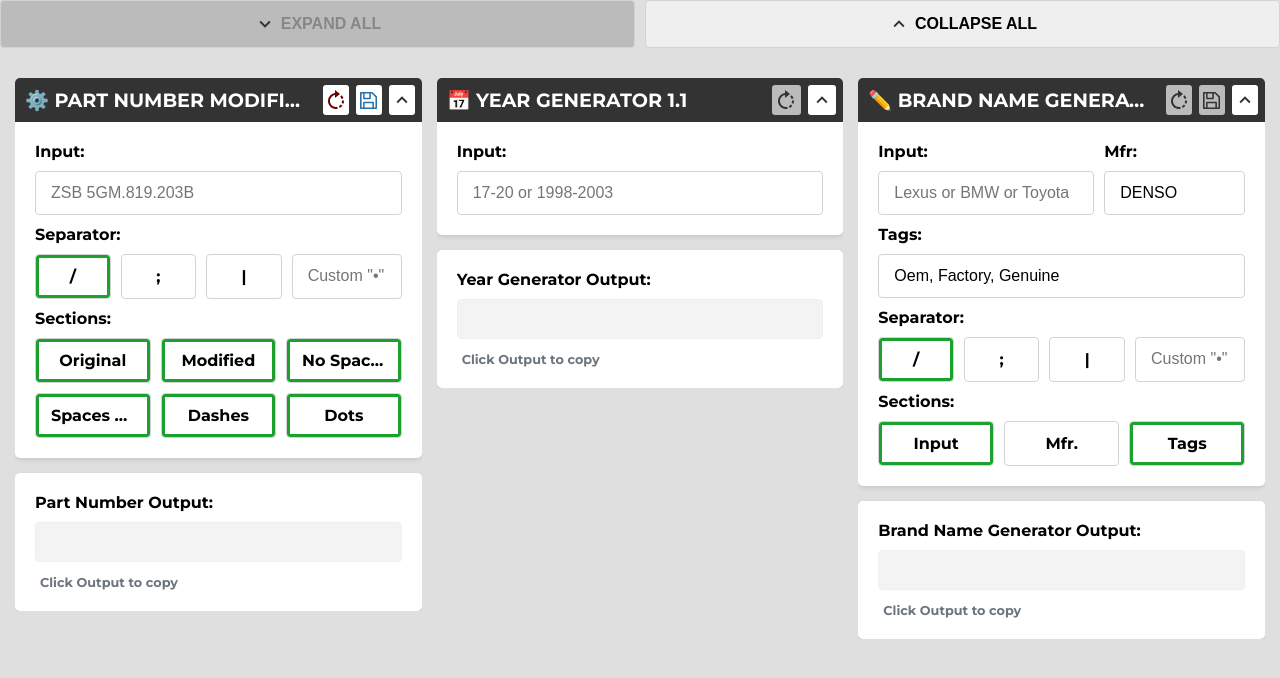
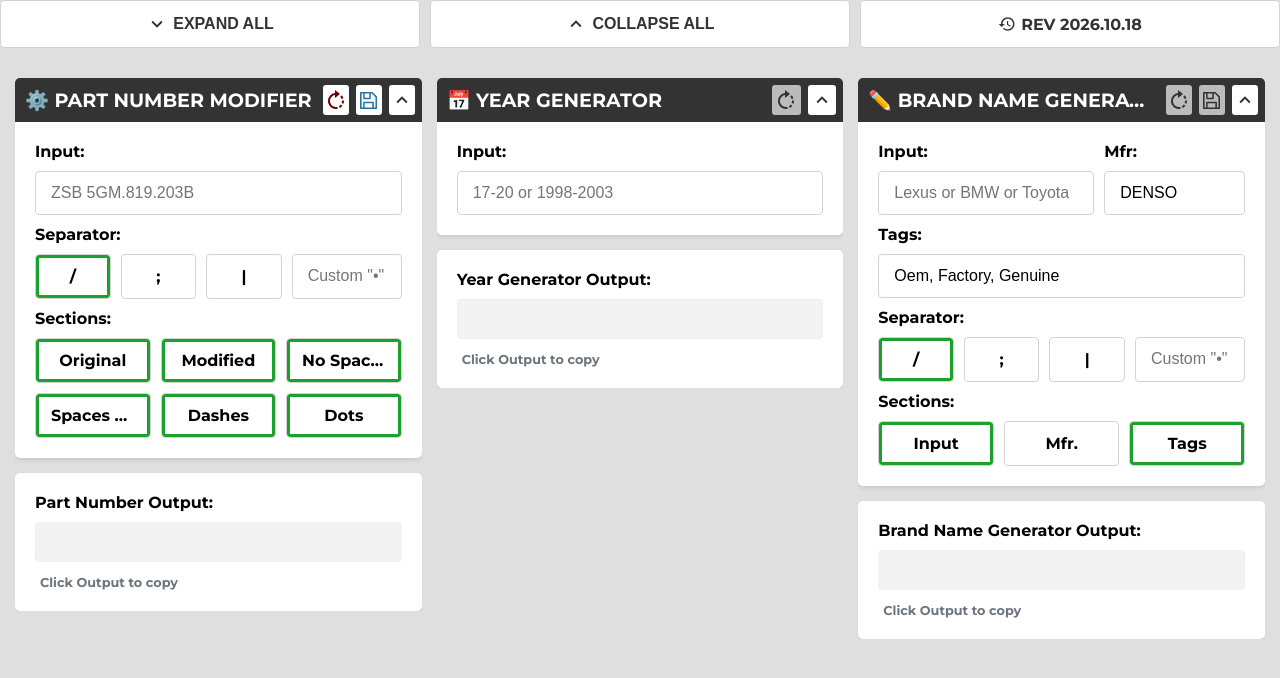
Before and after one commit to ISSac25E/EbayTool, a plain HTML site: page index.html in a window 1280 px wide. Drawn offline with Linux system fonts and the light colour scheme.

Commit message:
add revision note

```diff
--- a/index.html
+++ b/index.html
@@ -3,7 +3,7 @@
 <head>
   <meta charset="UTF-8">
   <meta name="viewport" content="width=device-width, initial-scale=1.0">
-  <title>Part Number Modifier 1.1 + Year Generator 1.1 + Brand Name Generator 1.0</title>
+  <title>Listing Suite</title>
   <link rel="stylesheet" href="styles.css">
 </head>
 <body>
@@ -20,11 +20,17 @@
     </svg>
     Collapse All
   </button>
+  <a id="version-link" href="https://github.com/ISSac25E/EbayTool/commits/main" target="_blank" rel="noopener noreferrer" aria-label="View revision history on GitHub" title="View revision history on GitHub">
+    <svg width="18" height="18" viewBox="0 0 24 24" fill="none" aria-hidden="true" focusable="false">
+      <path d="M13 3c-4.97 0-9 4.03-9 9H1l3.89 3.89.07.14L9 12H6c0-3.87 3.13-7 7-7s7 3.13 7 7-3.13 7-7 7c-1.93 0-3.68-.79-4.94-2.06l-1.42 1.42C8.27 19.99 10.51 21 13 21c4.97 0 9-4.03 9-9s-4.03-9-9-9zm-1 5v5l4.28 2.54.72-1.21-3.5-2.08V8H12z" fill="#0D0D0D"></path>
+    </svg>
+    <span>Rev 2026.10.18</span>
+  </a>
 </div>
 <div class="container">
   <div>
     <span class="header">
-      <h1>⚙️ Part Number Modifier 1.3</h1>
+      <h1>⚙️ Part Number Modifier</h1>
       <button disabled class="btn-reset" id="reset01" type="button" onclick="resetForm1()">
         <svg width="24" height="24" viewBox="0 0 24 24" xmlns="http://www.w3.org/2000/svg"><path d="M16.243 17.242a6.04 6.04 0 0 1-1.37 1.028l.961 1.754a8.068 8.068 0 0 0 2.569-2.225l-1.6-1.201a5.938 5.938 0 0 1-.56.645zm1.743-4.671a5.975 5.975 0 0 1-.362 2.528l1.873.7a7.977 7.977 0 0 0 .483-3.371l-1.994.142zm1.512-2.368a8.048 8.048 0 0 0-1.841-2.859l-1.414 1.414a6.071 6.071 0 0 1 1.382 2.146l1.873-.7zm-8.128 8.763c-.047-.004-.094-.015-.141-.021a6.7 6.7 0 0 1-.468-.075 5.924 5.924 0 0 1-2.421-1.123 5.954 5.954 0 0 1-.583-.506 6.139 6.139 0 0 1-.516-.597 5.909 5.909 0 0 1-.891-1.634 6.086 6.086 0 0 1-.247-.902c-.008-.044-.012-.088-.02-.131A6.332 6.332 0 0 1 6 13.003v-.002c0-1.604.624-3.109 1.757-4.243a5.944 5.944 0 0 1 3.242-1.669v2.912L16 6l-5-4v3.069a7.917 7.917 0 0 0-4.656 2.276A7.936 7.936 0 0 0 4.001 13v.009c0 .253.014.504.037.753.007.076.021.149.029.227.021.172.044.345.076.516.02.1.044.196.067.295.032.142.065.284.105.423.032.112.07.223.107.333.026.079.047.159.076.237l.008-.003a7.948 7.948 0 0 0 1.095 1.996l-.007.004c.021.028.049.052.07.081.212.272.433.538.681.785a8.236 8.236 0 0 0 .965.816 8.073 8.073 0 0 0 .82.529l.028.02.001-.001a7.876 7.876 0 0 0 2.136.795l-.001.004.052.009c.201.043.405.071.61.098.069.009.139.023.207.029a8.038 8.038 0 0 0 2.532-.137l-.424-1.955a6.11 6.11 0 0 1-1.904.101z"/></svg>
       </button>
@@ -94,7 +100,7 @@
 
   <div>
     <span class="header">
-      <h1>📅 Year Generator 1.1</h1>
+      <h1>📅 Year Generator</h1>
       <button disabled class="btn-reset" id="reset02" type="button" onclick="resetForm2()">
        <svg width="24" height="24" viewBox="0 0 24 24" xmlns="http://www.w3.org/2000/svg"><path d="M16.243 17.242a6.04 6.04 0 0 1-1.37 1.028l.961 1.754a8.068 8.068 0 0 0 2.569-2.225l-1.6-1.201a5.938 5.938 0 0 1-.56.645zm1.743-4.671a5.975 5.975 0 0 1-.362 2.528l1.873.7a7.977 7.977 0 0 0 .483-3.371l-1.994.142zm1.512-2.368a8.048 8.048 0 0 0-1.841-2.859l-1.414 1.414a6.071 6.071 0 0 1 1.382 2.146l1.873-.7zm-8.128 8.763c-.047-.004-.094-.015-.141-.021a6.7 6.7 0 0 1-.468-.075 5.924 5.924 0 0 1-2.421-1.123 5.954 5.954 0 0 1-.583-.506 6.139 6.139 0 0 1-.516-.597 5.909 5.909 0 0 1-.891-1.634 6.086 6.086 0 0 1-.247-.902c-.008-.044-.012-.088-.02-.131A6.332 6.332 0 0 1 6 13.003v-.002c0-1.604.624-3.109 1.757-4.243a5.944 5.944 0 0 1 3.242-1.669v2.912L16 6l-5-4v3.069a7.917 7.917 0 0 0-4.656 2.276A7.936 7.936 0 0 0 4.001 13v.009c0 .253.014.504.037.753.007.076.021.149.029.227.021.172.044.345.076.516.02.1.044.196.067.295.032.142.065.284.105.423.032.112.07.223.107.333.026.079.047.159.076.237l.008-.003a7.948 7.948 0 0 0 1.095 1.996l-.007.004c.021.028.049.052.07.081.212.272.433.538.681.785a8.236 8.236 0 0 0 .965.816 8.073 8.073 0 0 0 .82.529l.028.02.001-.001a7.876 7.876 0 0 0 2.136.795l-.001.004.052.009c.201.043.405.071.61.098.069.009.139.023.207.029a8.038 8.038 0 0 0 2.532-.137l-.424-1.955a6.11 6.11 0 0 1-1.904.101z"/></svg>
       </button>
@@ -124,7 +130,7 @@
 
   <div>
     <span class="header">
-      <h1>✏️ Brand Name Generator 1.0</h1>
+      <h1>✏️ Brand Name Generator</h1>
        <button disabled class="btn-reset" id="reset03" type="button" onclick="resetForm3()">
         <svg width="24" height="24" viewBox="0 0 24 24" xmlns="http://www.w3.org/2000/svg"><path d="M16.243 17.242a6.04 6.04 0 0 1-1.37 1.028l.961 1.754a8.068 8.068 0 0 0 2.569-2.225l-1.6-1.201a5.938 5.938 0 0 1-.56.645zm1.743-4.671a5.975 5.975 0 0 1-.362 2.528l1.873.7a7.977 7.977 0 0 0 .483-3.371l-1.994.142zm1.512-2.368a8.048 8.048 0 0 0-1.841-2.859l-1.414 1.414a6.071 6.071 0 0 1 1.382 2.146l1.873-.7zm-8.128 8.763c-.047-.004-.094-.015-.141-.021a6.7 6.7 0 0 1-.468-.075 5.924 5.924 0 0 1-2.421-1.123 5.954 5.954 0 0 1-.583-.506 6.139 6.139 0 0 1-.516-.597 5.909 5.909 0 0 1-.891-1.634 6.086 6.086 0 0 1-.247-.902c-.008-.044-.012-.088-.02-.131A6.332 6.332 0 0 1 6 13.003v-.002c0-1.604.624-3.109 1.757-4.243a5.944 5.944 0 0 1 3.242-1.669v2.912L16 6l-5-4v3.069a7.917 7.917 0 0 0-4.656 2.276A7.936 7.936 0 0 0 4.001 13v.009c0 .253.014.504.037.753.007.076.021.149.029.227.021.172.044.345.076.516.02.1.044.196.067.295.032.142.065.284.105.423.032.112.07.223.107.333.026.079.047.159.076.237l.008-.003a7.948 7.948 0 0 0 1.095 1.996l-.007.004c.021.028.049.052.07.081.212.272.433.538.681.785a8.236 8.236 0 0 0 .965.816 8.073 8.073 0 0 0 .82.529l.028.02.001-.001a7.876 7.876 0 0 0 2.136.795l-.001.004.052.009c.201.043.405.071.61.098.069.009.139.023.207.029a8.038 8.038 0 0 0 2.532-.137l-.424-1.955a6.11 6.11 0 0 1-1.904.101z"/></svg>
       </button>
--- a/script.js
+++ b/script.js
@@ -583,6 +583,14 @@
 
 
 window.onload = function(event) {
+  const versionLink = document.getElementById("version-link");
+  if (versionLink) {
+    const isDev = /\/dev(\/|$)/i.test(window.location.pathname);
+    versionLink.href = isDev
+      ? "https://github.com/ISSac25E/EbayTool/commits/development"
+      : "https://github.com/ISSac25E/EbayTool/commits/main";
+  }
+
   if (localStorage.getItem("PNM.v1") !== null) {
     document.getElementById("reset01").disabled = false;
     document.getElementById(localStorage.getItem("PNM.v1")).checked = true;
--- a/styles.css
+++ b/styles.css
@@ -300,7 +300,8 @@
   flex-wrap: wrap;
 }
 
-.global-collapse-controls button {
+.global-collapse-controls button,
+.global-collapse-controls a {
   width: auto;
   flex: 1;
   min-width: 140px;
@@ -313,4 +314,18 @@
   white-space: nowrap;
   overflow: hidden;
   text-overflow: ellipsis;
+  text-decoration: none;
+  background: white;
+  color: #333333;
+  padding: 12px 15px;
+  border-radius: 4px;
+  border: 1px solid #d3d3d3;
+  font-size: 16px;
+  box-sizing: border-box;
 }
+
+.global-collapse-controls a:hover,
+.global-collapse-controls a:focus {
+  background: #f3f3f3;
+  border-color: #888;
+}
```
